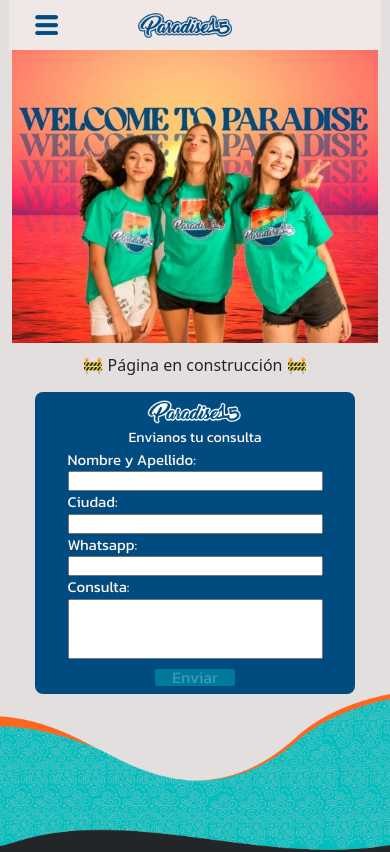
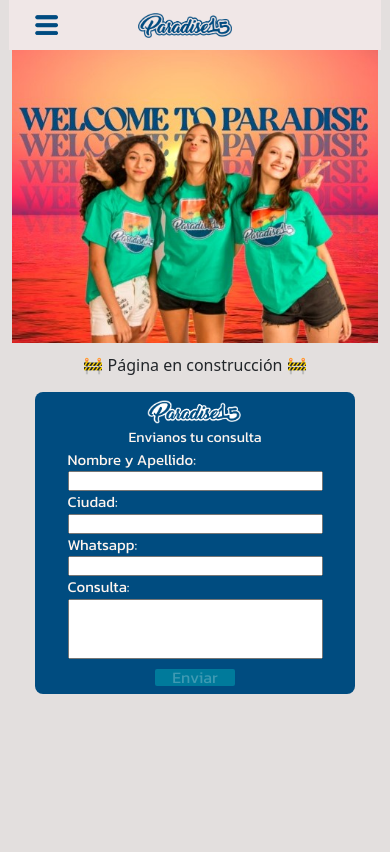
Before and after one commit to MarcosRios2000/Paradise15, a React (Create React App) app in the folder client/: page / in a window 390 px wide. Shown: the top 852 px of the page. Built offline with nearby package versions, Linux system fonts and the light colour scheme; a web font is replaced by a local one.

Commit message:
Almost Done

```diff
--- a/client/src/Components/carousel/carousel.css
+++ b/client/src/Components/carousel/carousel.css
@@ -31,6 +31,6 @@
         display: flex;
         justify-content: center;
         overflow: hidden;
-        width: 240%;
+        width: 100%;
     }
 }
--- a/client/src/Components/form/Form.css
+++ b/client/src/Components/form/Form.css
@@ -198,6 +198,18 @@
 }
 
 
+
+
+@media (max-width: 720px){
+  .together-waves {
+    background-image: url('../../assets/images/wavesResponsive.png');
+    min-height: 1560px;
+  }
+  .btns {
+    margin-top: 50%;
+  }
+}
+
 @media (max-width: 620px) {
 
   .together-waves {
@@ -220,20 +232,17 @@
   }
 }
 
-@media (max-width: 720px){
-  .together-waves {
-    background-image: url('../../assets/images/wavesResponsive.png');
-    min-height: 1560px;
-  }
-  .btns {
-    margin-top: 50%;
-  }
-}
-
 @media (max-height: 600px) {
   .together-waves {
     background-image: url('../../assets/images/wavesResponsive.png');
     min-height: 1550px;
+  }
+}
+
+@media (max-width: 420px) {
+  .together-waves {
+    background-image: url('../../assets/images/wavesResponsive.png');
+    min-height: 1750px;
   }
 }
 
@@ -288,7 +297,15 @@
     display: flex;
     background-image: url('../../assets/images/wavesResponsive.png');
     flex-direction: column;
-    height: 100px;
+    height: 100%;
+
+  }
+  .divLogoFooter {
+    margin-top: 100px;
+  }
+  .btns{
+    margin-top: 300px;
   }
 
+
 }
```
